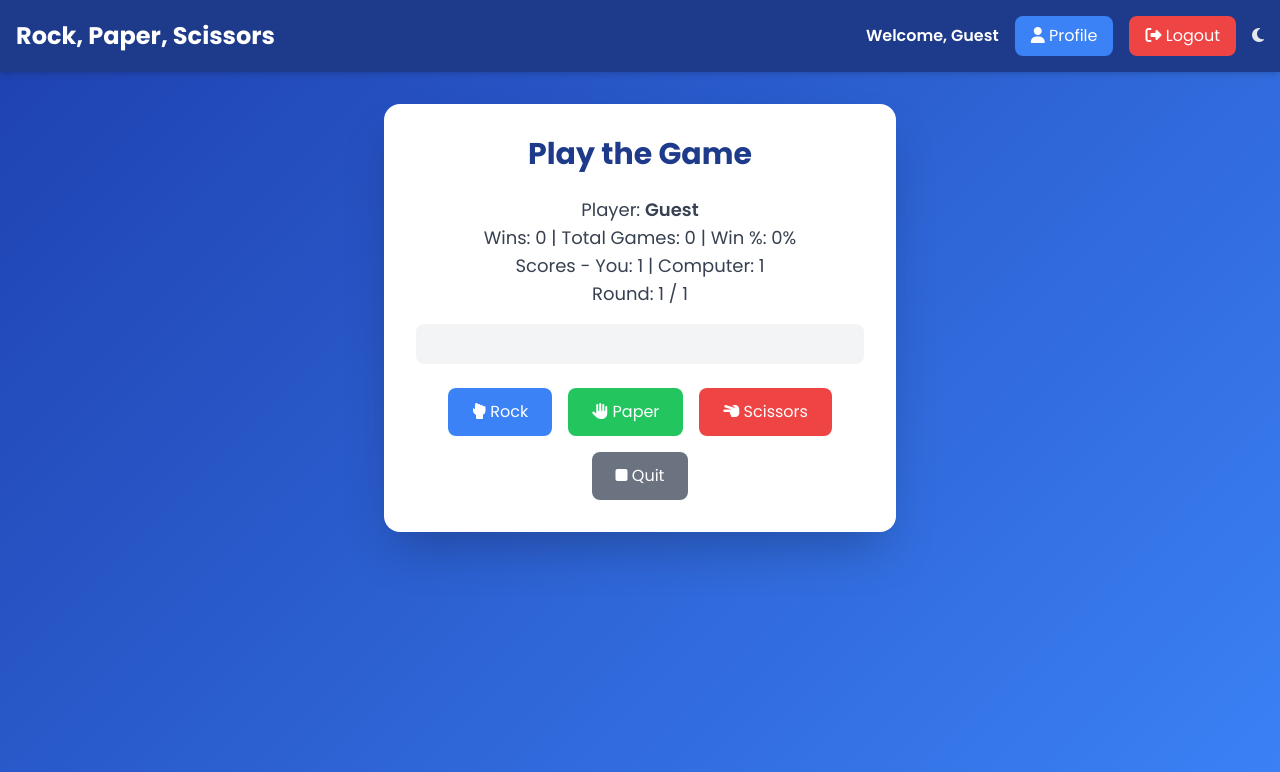
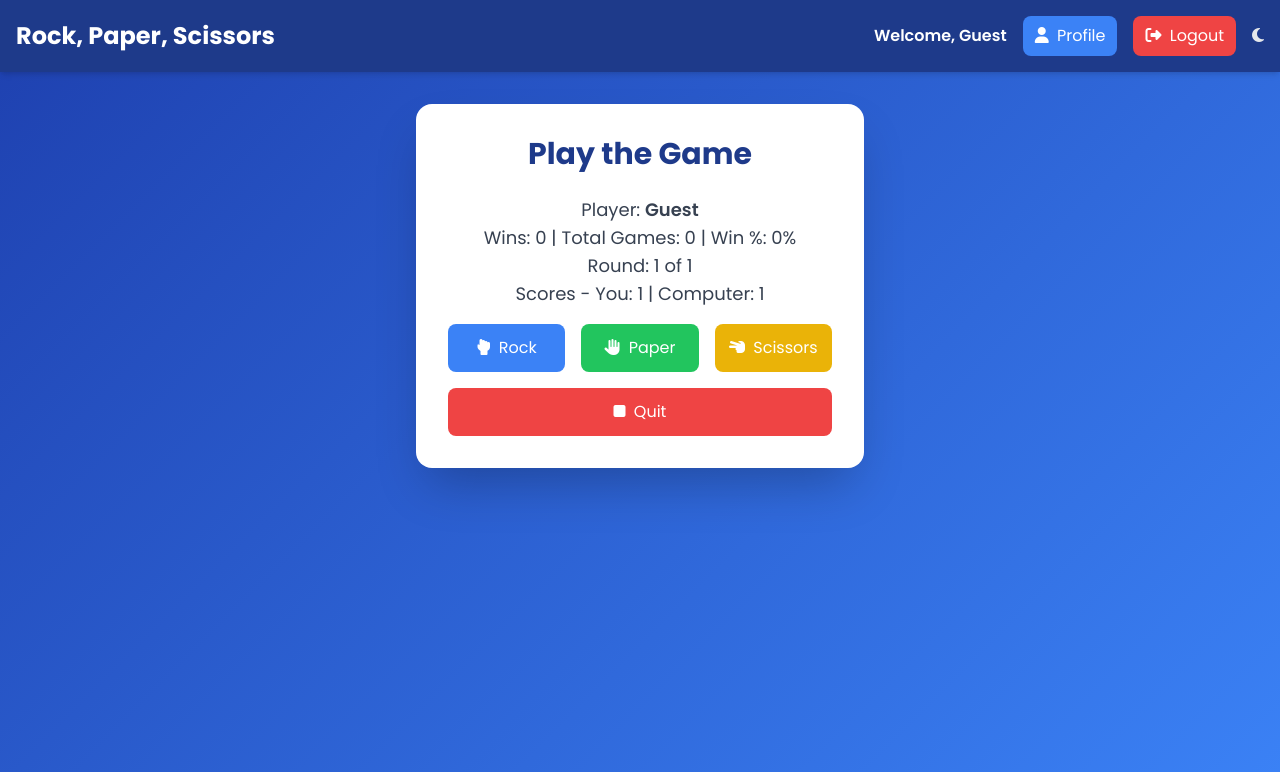
Before and after one commit to Akhilanandateja/RockPaperScissorGame, a Flask app: page /game in a window 1280 px wide. Shown: the top 772 px of the page. Run offline with Flask 3, Linux system fonts and the light colour scheme; the visitor is signed in with stand-in values (Sample User, id 1); some libraries are stand-ins or nearby versions.

Commit message:
Add files via upload

```diff
--- a/app.py
+++ b/app.py
@@ -9,8 +9,8 @@ from dotenv import load_dotenv
 load_dotenv()
 
 app = Flask(__name__)
-app.secret_key = os.getenv('SECRET_KEY', 'your-secret-key-here')  # Fallback for local testing
-app.config['SQLALCHEMY_DATABASE_URI'] = 'sqlite:///users.db'
+app.secret_key = os.getenv('SECRET_KEY', 'your-secret-key-here')
+app.config['SQLALCHEMY_DATABASE_URI'] = 'sqlite:////home/RockPaperScissorsGame/RockPaperScissors/users.db'
 app.config['SQLALCHEMY_TRACK_MODIFICATIONS'] = False
 db = SQLAlchemy(app)
 bcrypt = Bcrypt(app)
@@ -30,7 +30,7 @@ class GameHistory(db.Model):
     user_id = db.Column(db.Integer, db.ForeignKey('user.id'), nullable=True)
     player_score = db.Column(db.Integer, nullable=False)
     computer_score = db.Column(db.Integer, nullable=False)
-    rounds = db.Column(db.String(20), nullable=False)
+    rounds = db.Column(db.Integer, nullable=False)  # Changed to Integer
     result = db.Column(db.String(100), nullable=False)
     timestamp = db.Column(db.DateTime, default=datetime.utcnow)
 
@@ -120,10 +120,12 @@ def rounds():
     if request.method == 'POST':
         try:
             rounds = request.form['rounds']
-            if rounds == 'infinity':
-                session['max_rounds'] = None
-            else:
-                session['max_rounds'] = int(rounds) if rounds.isdigit() and int(rounds) > 0 else 5
+            valid_rounds = ['3', '5', '7', '20', '50', '70', '100']
+            if rounds not in valid_rounds:
+                return render_template('rounds.html', username=username, player_wins=player_wins,
+                                      total_games=total_games, win_percentage=round(win_percentage, 2),
+                                      error="Invalid number of rounds selected.")
+            session['max_rounds'] = int(rounds)
             session['player_score'] = 0
             session['computer_score'] = 0
             session['current_round'] = 1
@@ -158,6 +160,7 @@ def game():
     current_round = session.get('current_round', 1)
     max_rounds = session.get('max_rounds')
     result = ""
+    result_class = ""
     player_choice = ""
     computer_choice = ""
     game_over = False
@@ -166,14 +169,16 @@ def game():
         if 'quit' in request.form:
             game_over = True
             winner = "You" if player_score > computer_score else "Computer" if computer_score > player_score else "It's a tie"
-            result = f"Game Over! Final Scores: You: {player_score}, Computer: {computer_score} - {winner} wins!"
+            result = f"Game Over! Final Scores: You: {player_score}, Computer: {computer_score}"
+            result_class = "text-green-500" if winner == "You" else "text-red-500" if winner == "Computer" else "text-gray-500"
             if user or session.get('is_guest'):
                 game_entry = GameHistory(
                     user_id=user.id if user else None,
                     player_score=player_score,
                     computer_score=computer_score,
-                    rounds='infinity' if max_rounds is None else str(max_rounds),
-                    result=winner
+                    rounds=current_round - 1,  # Save the actual number of rounds played
+                    result=winner,
+                    timestamp=datetime.utcnow()
                 )
                 db.session.add(game_entry)
                 db.session.commit()
@@ -183,32 +188,36 @@ def game():
             session.pop('max_rounds', None)
 
         elif 'choice' in request.form and not game_over:
-            if max_rounds is not None and current_round == max_rounds:
-                player_choice = request.form['choice'].lower()
-                computer_choice = get_computer_choice()
-                result = determine_winner(player_choice, computer_choice)
-                if "You win" in result and user:
-                    player_score += 1
-                    user.wins += 1
-                elif "Computer wins" in result:
-                    computer_score += 1
-                if user:
-                    user.total_games += 1
-                    db.session.commit()
-                session['player_score'] = player_score
-                session['computer_score'] = computer_score
-                session['current_round'] = current_round
+            player_choice = request.form['choice'].lower()
+            computer_choice = get_computer_choice()
+            result = determine_winner(player_choice, computer_choice)
+            result_class = "text-green-500" if result == "You win!" else "text-red-500" if result == "Computer wins!" else "text-gray-500"
+            if result == "You win!" and user:
+                player_score += 1
+                user.wins += 1
+            elif result == "Computer wins!":
+                computer_score += 1
+            if user:
+                user.total_games += 1
+                db.session.commit()
+            session['player_score'] = player_score
+            session['computer_score'] = computer_score
+            current_round += 1
+            session['current_round'] = current_round
 
+            if current_round > max_rounds:
                 game_over = True
                 winner = "You" if player_score > computer_score else "Computer" if computer_score > player_score else "It's a tie"
-                result = f"Game Over! Final Scores: You: {player_score}, Computer: {computer_score} - {winner} wins!"
+                result = f"Game Over! Final Scores: You: {player_score}, Computer: {computer_score}"
+                result_class = "text-green-500" if winner == "You" else "text-red-500" if winner == "Computer" else "text-gray-500"
                 if user or session.get('is_guest'):
                     game_entry = GameHistory(
                         user_id=user.id if user else None,
                         player_score=player_score,
                         computer_score=computer_score,
-                        rounds=str(max_rounds),
-                        result=winner
+                        rounds=max_rounds,
+                        result=winner,
+                        timestamp=datetime.utcnow()
                     )
                     db.session.add(game_entry)
                     db.session.commit()
@@ -217,29 +226,12 @@ def game():
                 session.pop('current_round', None)
                 session.pop('max_rounds', None)
 
-            else:
-                player_choice = request.form['choice'].lower()
-                computer_choice = get_computer_choice()
-                result = determine_winner(player_choice, computer_choice)
-                if "You win" in result and user:
-                    player_score += 1
-                    user.wins += 1
-                elif "Computer wins" in result:
-                    computer_score += 1
-                if user:
-                    user.total_games += 1
-                    db.session.commit()
-                current_round += 1
-                session['player_score'] = player_score
-                session['computer_score'] = computer_score
-                session['current_round'] = current_round
-
     return render_template('game.html', username=username, player_score=player_score,
                            computer_score=computer_score, current_round=current_round,
-                           max_rounds=max_rounds, result=result, player_choice=player_choice,
-                           computer_choice=computer_choice, game_over=game_over,
-                           win_percentage=round(win_percentage, 2), total_games=total_games,
-                           player_wins=player_wins)
+                           max_rounds=max_rounds, result=result, result_class=result_class,
+                           player_choice=player_choice, computer_choice=computer_choice,
+                           game_over=game_over, win_percentage=round(win_percentage, 2),
+                           total_games=total_games, player_wins=player_wins)
 
 @app.route('/profile')
 def profile():
@@ -267,6 +259,16 @@ def profile():
     avg_player_score = (total_player_score / len(games)) if games else 0
     avg_computer_score = (total_computer_score / len(games)) if games else 0
 
+    # Calculate win streak
+    win_streak = 0
+    current_streak = 0
+    for game in games:
+        if game.result == "You":
+            current_streak += 1
+            win_streak = max(win_streak, current_streak)
+        else:
+            current_streak = 0
+
     # Recent game trends (last 10 games for bar chart)
     recent_games = games[:10]
     game_labels = [f"Game {i+1}" for i in range(len(recent_games))]
@@ -280,7 +282,7 @@ def profile():
                            avg_player_score=round(avg_player_score, 2),
                            avg_computer_score=round(avg_computer_score, 2),
                            game_labels=game_labels, player_scores=player_scores,
-                           computer_scores=computer_scores)
+                           computer_scores=computer_scores, win_streak=win_streak)
 
 @app.route('/logout')
 def logout():
--- a/templates/game.html
+++ b/templates/game.html
@@ -1,10 +1,9 @@
-<!-- game.html -->
 <!DOCTYPE html>
 <html lang="en" class="light">
 <head>
     <meta charset="UTF-8">
     <meta name="viewport" content="width=device-width, initial-scale=1.0">
-    <title>Rock, Paper, Scissors</title>
+    <title>Play Game - Rock, Paper, Scissors</title>
     <script src="https://cdn.tailwindcss.com"></script>
     <link rel="stylesheet" href="https://cdnjs.cloudflare.com/ajax/libs/font-awesome/6.4.2/css/all.min.css">
     <style>
@@ -17,27 +16,19 @@
         .dark body {
             background: linear-gradient(135deg, #1e293b, #475569);
         }
-        .choice-btn {
+        .box {
+            animation: fadeIn 0.8s ease-in;
+        }
+        .btn {
             transition: all 0.3s ease;
         }
-        .choice-btn:hover {
-            transform: scale(1.1);
+        .btn:hover {
+            transform: scale(1.05);
             box-shadow: 0 10px 15px rgba(0, 0, 0, 0.2);
         }
-        .result-box {
-            animation: fadeIn 0.5s ease-in;
-        }
-        .result-pulse {
-            animation: pulse 1s ease-in-out;
-        }
         @keyframes fadeIn {
-            from { opacity: 0; }
-            to { opacity: 1; }
-        }
-        @keyframes pulse {
-            0% { transform: scale(1); }
-            50% { transform: scale(1.05); }
-            100% { transform: scale(1); }
+            from { opacity: 0; transform: translateY(-20px); }
+            to { opacity: 1; transform: translateY(0); }
         }
         .spinner {
             display: none;
@@ -53,21 +44,28 @@
             0% { transform: rotate(0deg); }
             100% { transform: rotate(360deg); }
         }
+        .result-box {
+            animation: popIn 0.5s ease-in;
+        }
+        @keyframes popIn {
+            from { opacity: 0; transform: scale(0.95); }
+            to { opacity: 1; transform: scale(1); }
+        }
     </style>
     <link href="https://fonts.googleapis.com/css2?family=Poppins:wght@400;600;700&display=swap" rel="stylesheet">
 </head>
 <body>
     <div class="min-h-screen">
-        <header class="bg-blue-900 dark:bg-gray-900 text-white p-4 shadow-md">
-            <div class="container mx-auto flex justify-between items-center">
-                <h1 class="text-2xl font-bold">Rock, Paper, Scissors</h1>
-                <div class="flex items-center gap-4">
-                    <span class="font-semibold">Welcome, {{ username }}</span>
-                    <a href="{{ url_for('profile') }}" class="btn bg-blue-500 text-white px-4 py-2 rounded-lg hover:bg-blue-600">
-                        <i class="fas fa-user"></i> Profile
+        <header class="bg-blue-900 dark:bg-gray-900 text-white p-4 shadow-md sticky top-0 z-50">
+            <div class="container mx-auto flex flex-col sm:flex-row justify-between items-center">
+                <h1 class="text-xl sm:text-2xl font-bold mb-2 sm:mb-0">Rock, Paper, Scissors</h1>
+                <div class="flex flex-col sm:flex-row items-center gap-2 sm:gap-4">
+                    <span class="font-semibold text-sm sm:text-base">Welcome, {{ username }}</span>
+                    <a href="{{ url_for('profile') }}" class="btn bg-blue-500 text-white px-3 py-2 rounded-lg hover:bg-blue-600 text-sm sm:text-base">
+                        <i class="fas fa-user mr-1"></i> Profile
                     </a>
-                    <a href="{{ url_for('logout') }}" class="btn bg-red-500 text-white px-4 py-2 rounded-lg hover:bg-red-600">
-                        <i class="fas fa-sign-out-alt"></i> Logout
+                    <a href="{{ url_for('logout') }}" class="btn bg-red-500 text-white px-3 py-2 rounded-lg hover:bg-red-600 text-sm sm:text-base">
+                        <i class="fas fa-sign-out-alt mr-1"></i> Logout
                     </a>
                     <button id="theme-toggle" class="text-gray-200 hover:text-gray-400">
                         <i class="fas fa-moon"></i>
@@ -76,47 +74,60 @@
             </div>
         </header>
         <div class="flex justify-center items-center mt-8">
-            <div class="bg-white dark:bg-gray-800 p-8 rounded-2xl shadow-2xl max-w-lg w-full">
-                <h2 class="text-3xl font-bold text-center text-blue-900 dark:text-blue-300 mb-6">Play the Game</h2>
-                <div class="text-center text-lg mb-4">
+            <div class="box bg-white dark:bg-gray-800 p-6 sm:p-8 rounded-2xl shadow-2xl max-w-md w-full mx-4">
+                <h2 class="text-2xl sm:text-3xl font-bold text-center text-blue-900 dark:text-blue-300 mb-6">Play the Game</h2>
+                <div class="text-center text-base sm:text-lg mb-4">
                     <p class="text-gray-700 dark:text-gray-300">Player: <span class="font-semibold">{{ username }}</span></p>
                     <p class="text-gray-700 dark:text-gray-300">Wins: {{ player_wins }} | Total Games: {{ total_games }} | Win %: {{ win_percentage }}%</p>
+                    <p class="text-gray-700 dark:text-gray-300">Round: {{ current_round }} of {{ max_rounds }}</p>
                     <p class="text-gray-700 dark:text-gray-300">Scores - You: {{ player_score }} | Computer: {{ computer_score }}</p>
-                    <p class="text-gray-700 dark:text-gray-300">
-                        Round: {{ current_round if current_round <= max_rounds or max_rounds is none else max_rounds }}{% if max_rounds %} / {{ max_rounds }}{% else %} (Infinity){% endif %}
-                    </p>
                 </div>
-                <div class="result-box text-center p-4 bg-gray-100 dark:bg-gray-700 rounded-lg mb-6 {% if result %}result-pulse{% endif %}">
-                    {% if player_choice and computer_choice %}
-                        <p class="text-lg text-gray-800 dark:text-gray-200">Your choice: <span class="font-semibold capitalize">{{ player_choice }}</span></p>
-                        <p class="text-lg text-gray-800 dark:text-gray-200">Computer's choice: <span class="font-semibold capitalize">{{ computer_choice }}</span></p>
-                    {% endif %}
-                    <p class="text-2xl font-bold {% if 'Game Over' in result %}text-green-600 dark:text-green-400{% else %}text-blue-800 dark:text-blue-400{% endif %} mt-2">{{ result }}</p>
-                </div>
+                {% if result %}
+                    <div class="result-box bg-gray-100 dark:bg-gray-700 p-4 rounded-lg text-center mb-4">
+                        {% if game_over %}
+                            <p class="text-xl sm:text-2xl font-bold {{ result_class }}">
+                                {% if result_class == 'text-green-500' %}
+                                    🎉 Congratulations, You Won! 🎉
+                                {% elif result_class == 'text-red-500' %}
+                                    Computer Won!
+                                {% else %}
+                                    It's a Tie!
+                                {% endif %}
+                            </p>
+                        {% else %}
+                            <p class="text-lg font-semibold {{ result_class }}">{{ result }}</p>
+                        {% endif %}
+                        <p class="text-gray-700 dark:text-gray-300">Your choice: {{ player_choice | capitalize }}</p>
+                        <p class="text-gray-700 dark:text-gray-300">Computer's choice: {{ computer_choice | capitalize }}</p>
+                        {% if game_over %}
+                            <p class="text-gray-700 dark:text-gray-300 mt-2">{{ result }}</p>
+                        {% endif %}
+                    </div>
+                {% endif %}
                 {% if not game_over %}
                     <form method="POST" class="space-y-4" id="game-form">
-                        <div class="flex justify-center gap-4">
-                            <button type="submit" name="choice" value="rock" class="choice-btn bg-blue-500 text-white px-6 py-3 rounded-lg hover:bg-blue-600">
-                                <i class="fas fa-hand-rock"></i> Rock
+                        <div class="flex flex-wrap justify-center gap-2 sm:gap-4">
+                            <button type="submit" name="choice" value="Rock" class="btn bg-blue-500 text-white p-3 rounded-lg hover:bg-blue-600 flex-1 min-w-[100px]">
+                                <i class="fas fa-hand-rock mr-1"></i> Rock
                             </button>
-                            <button type="submit" name="choice" value="paper" class="choice-btn bg-green-500 text-white px-6 py-3 rounded-lg hover:bg-green-600">
-                                <i class="fas fa-hand-paper"></i> Paper
+                            <button type="submit" name="choice" value="Paper" class="btn bg-green-500 text-white p-3 rounded-lg hover:bg-green-600 flex-1 min-w-[100px]">
+                                <i class="fas fa-hand-paper mr-1"></i> Paper
                             </button>
-                            <button type="submit" name="choice" value="scissors" class="choice-btn bg-red-500 text-white px-6 py-3 rounded-lg hover:bg-red-600">
-                                <i class="fas fa-hand-scissors"></i> Scissors
+                            <button type="submit" name="choice" value="Scissors" class="btn bg-yellow-500 text-white p-3 rounded-lg hover:bg-yellow-600 flex-1 min-w-[100px]">
+                                <i class="fas fa-hand-scissors mr-1"></i> Scissors
                             </button>
                         </div>
                         <div class="text-center">
-                            <button type="submit" name="quit" value="quit" class="choice-btn bg-gray-500 text-white px-6 py-3 rounded-lg hover:bg-gray-600">
-                                <i class="fas fa-stop"></i> Quit
+                            <button type="submit" name="quit" value="quit" class="btn bg-red-500 text-white p-3 rounded-lg hover:bg-red-600 w-full">
+                                <i class="fas fa-stop mr-1"></i> Quit
                             </button>
                             <div class="spinner" id="game-spinner"></div>
                         </div>
                     </form>
                 {% else %}
                     <div class="text-center">
-                        <a href="{{ url_for('rounds') }}" class="btn bg-blue-500 text-white px-6 py-3 rounded-lg hover:bg-blue-600">
-                            <i class="fas fa-play"></i> Play Again
+                        <a href="{{ url_for('rounds') }}" class="btn bg-blue-500 text-white p-3 rounded-lg hover:bg-blue-600 w-full">
+                            <i class="fas fa-play mr-1"></i> Play Again
                         </a>
                     </div>
                 {% endif %}
```
Also changed, not shown: templates/login.html (+42 -31 lines), templates/rounds.html (+17 -15 lines), templates/signup.html (+58 -35 lines).
